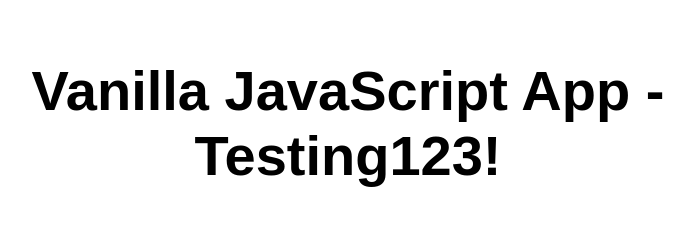
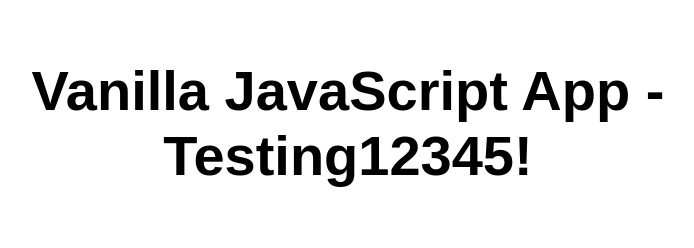
Before and after one commit to cbreece2/my-first-static-web-app, a plain HTML site: page src/index.html in a window 1280 px wide. Shown: the whole page, without its empty margins (292-986 px from the left). Drawn offline with Linux system fonts and the light colour scheme.

Commit message:
Testing GitHub Extension Functionality

```diff
--- a/src/index.html
+++ b/src/index.html
@@ -10,7 +10,7 @@
 
 <body>
   <main>
-    <h1>Vanilla JavaScript App - Testing123!</h1>
+    <h1>Vanilla JavaScript App - Testing12345!</h1>
   </main>
 </body>
 
```
